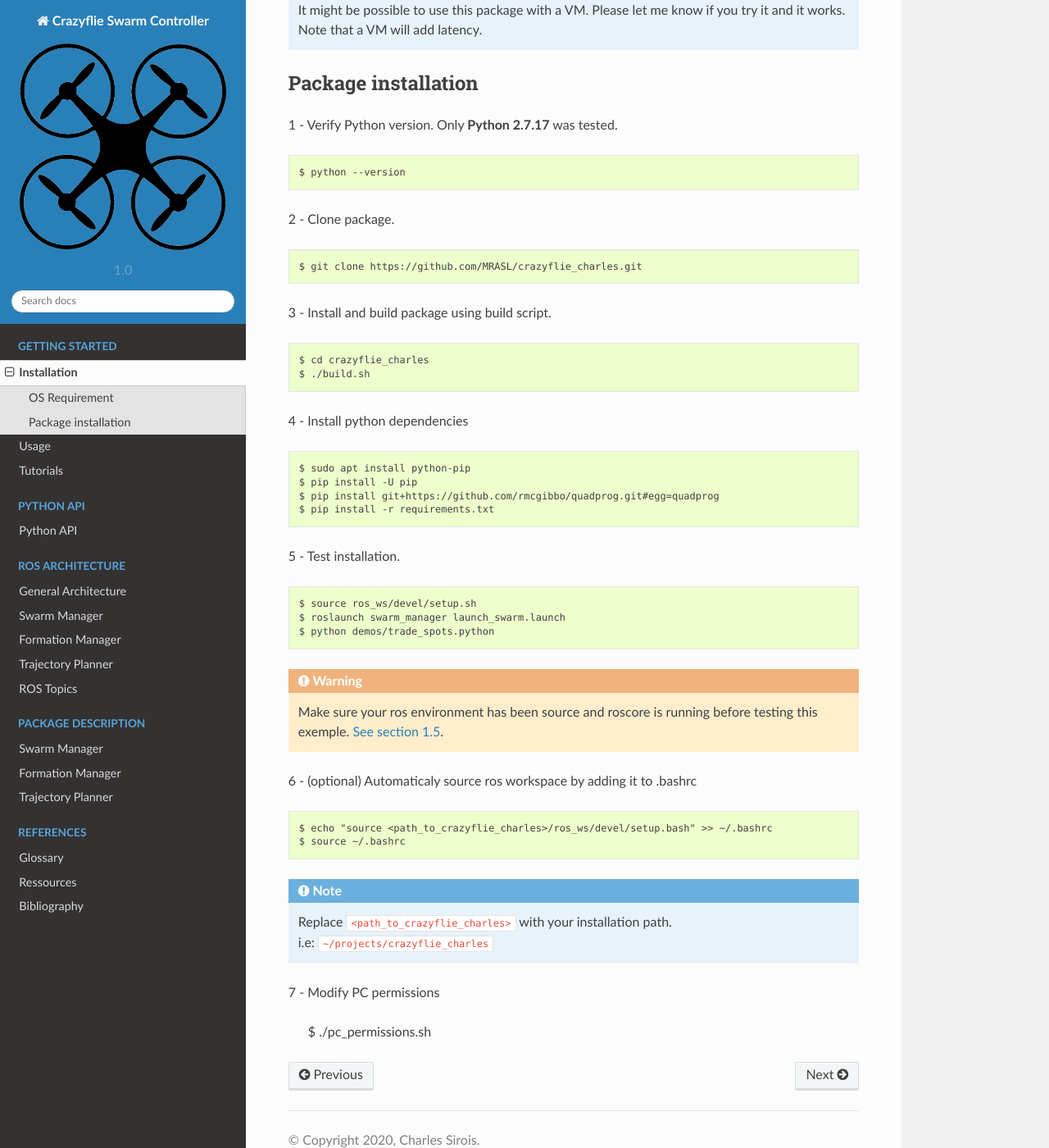
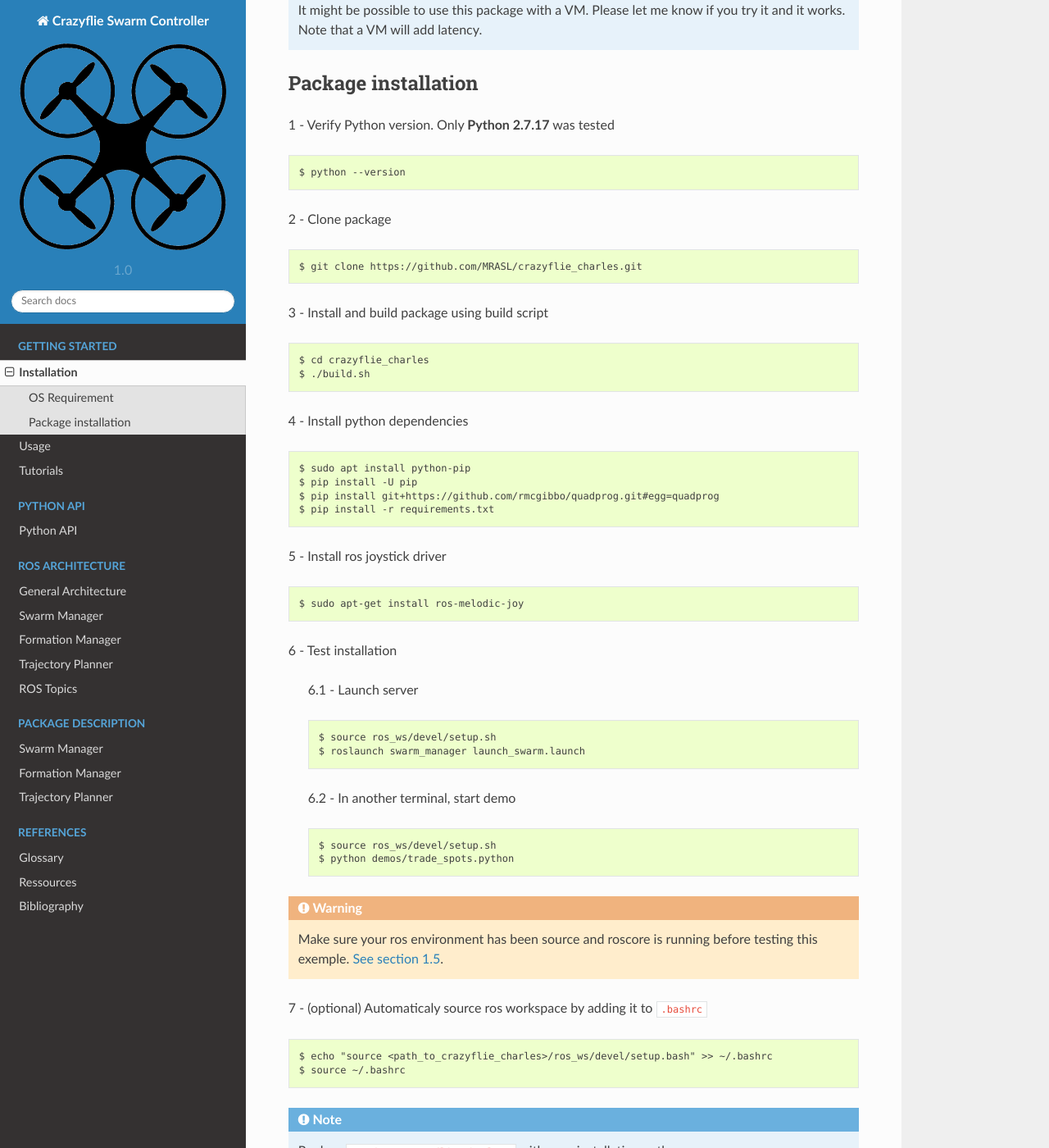
Before and after one commit to MRASL/crazyflie_charles, a Sphinx documentation site: the page built from docs/getting_started/installation.rst, in a window 1280 px wide and 1400 px high, scrolled down 448 px. Shown: the whole window at 82% size. Built offline with Sphinx 7.4.7 and the Read the Docs theme 2.0.0, drawn with Linux system fonts in a browser that asks for light colours; some of the changed text lies outside the part shown.

Commit message:
Packages update

```diff
--- a/docs/getting_started/installation.rst
+++ b/docs/getting_started/installation.rst
@@ -18,15 +18,15 @@ The following links might be useful:
 Package installation
 --------------------
 
-1 - Verify Python version. Only **Python 2.7.17** was tested. ::
+1 - Verify Python version. Only **Python 2.7.17** was tested ::
 
     $ python --version
 
-2 - Clone package. ::
+2 - Clone package ::
 
     $ git clone https://github.com/MRASL/crazyflie_charles.git
 
-3 - Install and build package using build script. ::
+3 - Install and build package using build script ::
 
     $ cd crazyflie_charles
     $ ./build.sh
@@ -38,16 +38,26 @@ Package installation
     $ pip install git+https://github.com/rmcgibbo/quadprog.git#egg=quadprog
     $ pip install -r requirements.txt
 
-5 - Test installation. ::
+5 - Install ros joystick driver ::
 
-    $ source ros_ws/devel/setup.sh
-    $ roslaunch swarm_manager launch_swarm.launch
-    $ python demos/trade_spots.python
+    $ sudo apt-get install ros-melodic-joy
+
+6 - Test installation
+
+    6.1 - Launch server ::
+
+        $ source ros_ws/devel/setup.sh
+        $ roslaunch swarm_manager launch_swarm.launch
+
+    6.2 - In another terminal, start demo ::
+
+        $ source ros_ws/devel/setup.sh
+        $ python demos/trade_spots.python
 
 .. warning:: Make sure your ros environment has been source and roscore is running
     before testing this exemple. `See section 1.5 <http://wiki.ros.org/melodic/Installation/Ubuntu>`_.
 
-6 - (optional) Automaticaly source ros workspace by adding it to .bashrc ::
+7 - (optional) Automaticaly source ros workspace by adding it to ``.bashrc`` ::
 
     $ echo "source <path_to_crazyflie_charles>/ros_ws/devel/setup.bash" >> ~/.bashrc
     $ source ~/.bashrc
```
Also changed, not shown: other parts of docs/getting_started/installation.rst (+1 -1 lines), requirements.txt (+1 -28 lines).
